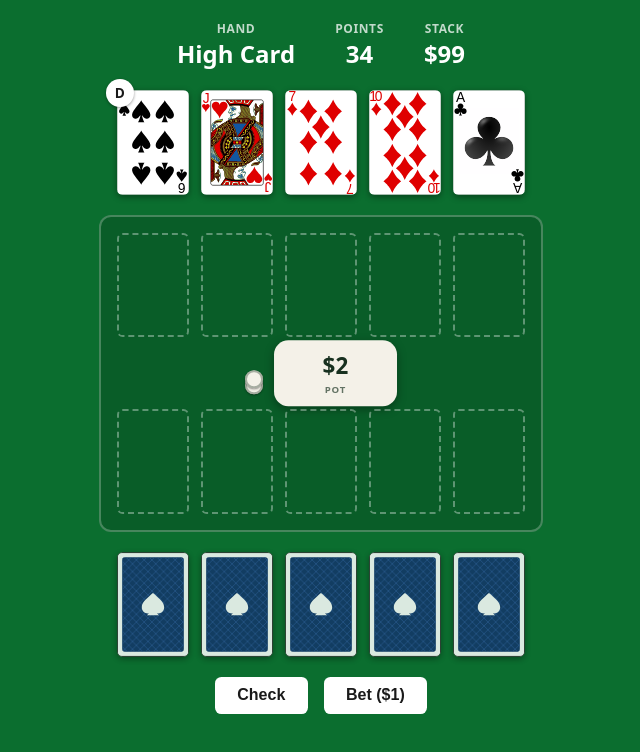
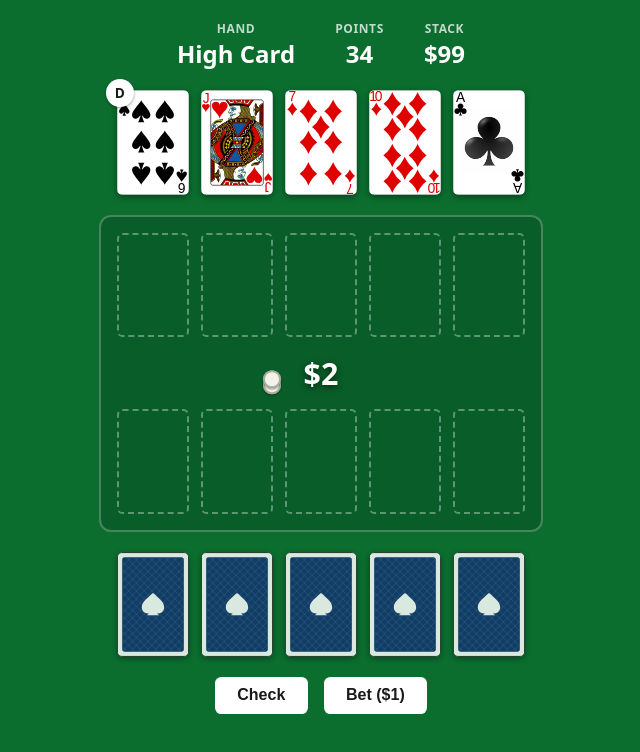
Before and after one commit to bobbyi/scarney, a website built with Vite: page index.html in a window 1280 px wide. Shown: the whole page, without its empty margins (319-959 px from the left). Built offline with nearby package versions, Linux system fonts and the light colour scheme.

Commit message:
Rework the live pot display: no plaque, no label, fixed position
Drops the "POT" label and the white background for the in-progress
pot amount - just large bold text directly on the felt (the chips
already make clear what it is). The showdown/fold results plaque is
unchanged, since that's a different, less frequent announcement
moment.

The chip stack is now its own independently-positioned element
anchored at a fixed gap from the table's horizontal center, instead
of being flex-centered together with the amount text as one row.
Previously, adding another chip tower changed the combined row's
width and shifted the amount sideways; now the stack only ever grows
away from a fixed anchor point and the amount never moves - verified
the pot's on-screen position is pixel-identical before and after it
grows.

Co-Authored-By: Claude Sonnet 5 <noreply@anthropic.com>

```diff
--- a/src/main.ts
+++ b/src/main.ts
@@ -194,13 +194,16 @@ function renderChipTowers(count: number, colorClass: string): string {
   return towers.join("");
 }
 
-// $1 chips are white, $5 chips are red - (pot mod 5) whites and (pot div 5) reds.
+// $1 chips are white, $5 chips are red - (pot mod 5) whites and (pot div 5) reds. Rendered into
+// its own fixed-position element (not part of #table-center) so a growing/shrinking stack never
+// shifts the pot amount's position - only ever grows away from it.
 function renderChipStack(): string {
+  if (handOutcome) return "";
   const visualPot = Math.min(Math.floor(pot), MAX_VISUAL_POT);
   const reds = Math.floor(visualPot / 5);
   const whites = visualPot % 5;
   if (reds === 0 && whites === 0) return "";
-  return `<div class="chip-stack">${renderChipTowers(reds, "red")}${renderChipTowers(whites, "white")}</div>`;
+  return `${renderChipTowers(reds, "red")}${renderChipTowers(whites, "white")}`;
 }
 
 function renderTableCenter(): string {
@@ -230,10 +233,7 @@ function renderTableCenter(): string {
     return `<div class="pot-plaque"><div class="center-line">${line}</div></div>`;
   }
 
-  return `
-    ${renderChipStack()}
-    <div class="pot-plaque"><div class="pot-amount">${formatMoney(pot)}</div><div class="center-label">Pot</div></div>
-  `;
+  return `<div class="pot-amount-plain">${formatMoney(pot)}</div>`;
 }
 
 // Renders the live Check/Bet or Call/Raise/Fold set from current state (amounts included).
@@ -275,6 +275,7 @@ function render() {
   const boardAEl = document.querySelector<HTMLDivElement>("#board-a")!;
   const boardBEl = document.querySelector<HTMLDivElement>("#board-b")!;
   const tableCenterEl = document.querySelector<HTMLDivElement>("#table-center")!;
+  const chipStackEl = document.querySelector<HTMLDivElement>("#chip-stack")!;
   const controlsEl = document.querySelector<HTMLDivElement>("#controls")!;
   const handTypeEl = document.querySelector<HTMLDivElement>("#hand-type")!;
   const pointTotalEl = document.querySelector<HTMLDivElement>("#point-total")!;
@@ -305,6 +306,7 @@ function render() {
     .join("");
 
   tableCenterEl.innerHTML = renderTableCenter();
+  chipStackEl.innerHTML = renderChipStack();
   controlsEl.innerHTML = renderControls();
 
   const revealedBottomCards = deal.boardB.slice(0, revealedCount);
@@ -526,6 +528,7 @@ app.innerHTML = `
 
     <div class="boards">
       <div id="board-a" class="board-row"></div>
+      <div id="chip-stack" class="chip-stack"></div>
       <div id="table-center" class="table-center"></div>
       <div id="board-b" class="board-row"></div>
     </div>
--- a/src/style.css
+++ b/src/style.css
@@ -138,9 +138,15 @@ body {
   top: 50%;
   left: 50%;
   transform: translate(-50%, -50%);
-  display: flex;
-  align-items: center;
-  gap: 0.7rem;
+}
+
+.pot-amount-plain {
+  color: white;
+  font-size: 1.9rem;
+  font-weight: 700;
+  font-variant-numeric: tabular-nums;
+  text-shadow: 0 2px 6px rgba(0, 0, 0, 0.55);
+  white-space: nowrap;
 }
 
 .pot-plaque {
@@ -178,6 +184,12 @@ body {
 }
 
 .chip-stack {
+  position: absolute;
+  top: 50%;
+  /* fixed gap from the table's horizontal center - the stack only ever grows leftward/outward
+     from this anchor as more chips appear, so the pot amount never has to shift for it */
+  right: calc(50% + 2.5rem);
+  transform: translateY(-50%);
   display: flex;
   align-items: flex-end;
   gap: 0.3rem;
```
Also changed, not shown: tests/scarney.spec.ts (+1 -1 lines).
